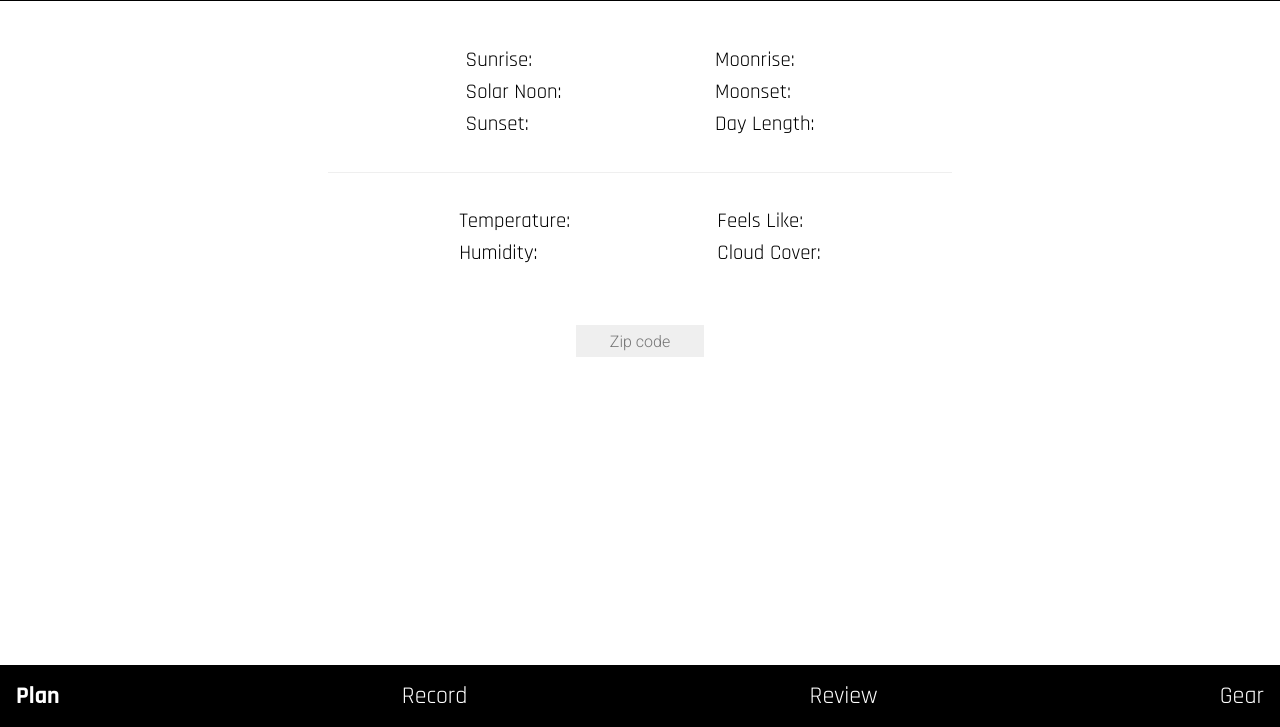
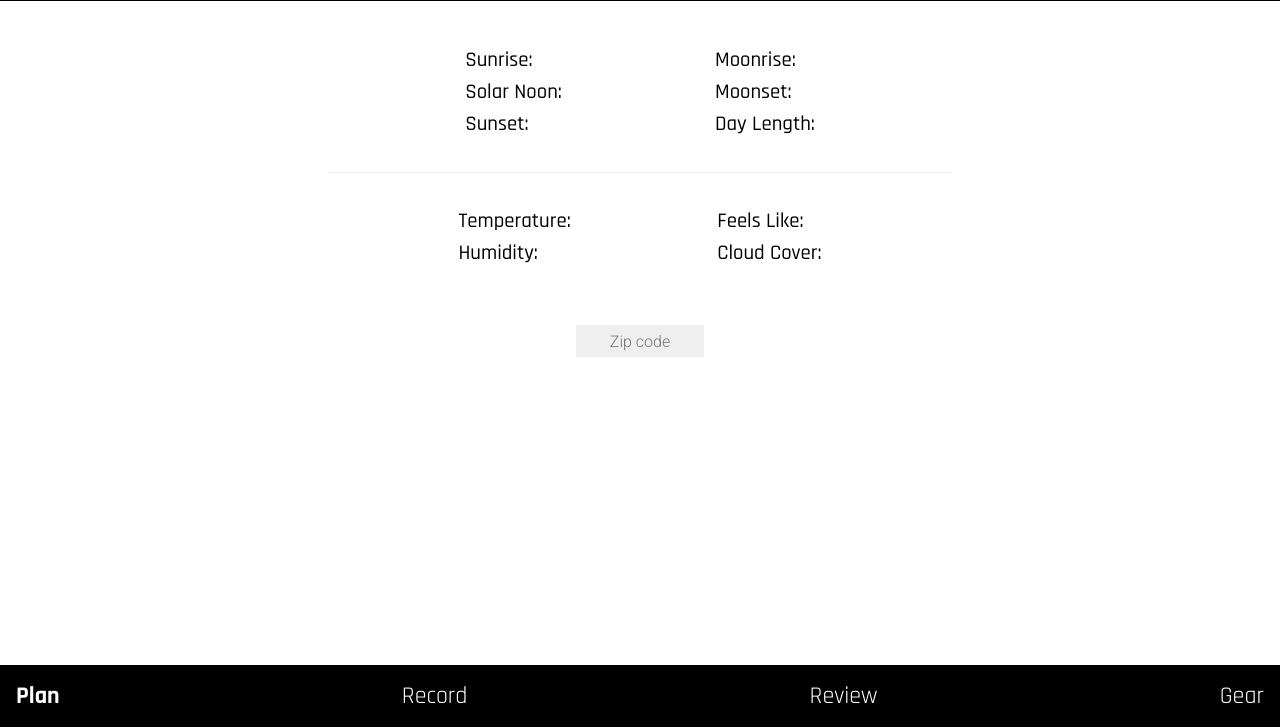
Before and after one commit to KiraHike/ShutterBud, a website: page index.html in a window 1280 px wide. Both pictures are taken after a click on the item "Plan". Shown: the part 73-800 px from the top of the page. Drawn offline with Linux system fonts and the light colour scheme.

Commit message:
made data labels heavier font weight

```diff
--- a/css/styles.css
+++ b/css/styles.css
@@ -75,6 +75,10 @@ li.nav:hover {
   display: flex;
   flex-wrap: wrap;
   justify-content: center;
+}
+
+.data-label {
+  font-weight: 500;
 }
 
 .row.plan {
--- a/index.html
+++ b/index.html
@@ -28,30 +28,30 @@
       <div class="row plan bottom-border">
         <div class="column-half plan">
           <ul class="list astro left">
-            <li>Sunrise: <span class="sunrise"></span></li>
-            <li>Solar Noon: <span class="solar-noon"></span></li>
-            <li>Sunset: <span class="sunset"></span></li>
+            <li><span class="data-label">Sunrise:</span> <span class="sunrise"></span></li>
+            <li><span class="data-label">Solar Noon:</span> <span class="solar-noon"></span></li>
+            <li><span class="data-label">Sunset:</span> <span class="sunset"></span></li>
           </ul>
         </div>
         <div class="column-half plan">
           <ul class="list astro right">
-            <li>Moonrise: <span class="moonrise"></span></li>
-            <li>Moonset: <span class="moonset"></span></li>
-            <li>Day Length: <span class="day-length"></span></li>
+            <li><span class="data-label">Moonrise:</span> <span class="moonrise"></span></li>
+            <li><span class="data-label">Moonset:</span> <span class="moonset"></span></li>
+            <li><span class="data-label">Day Length:</span> <span class="day-length"></span></li>
           </ul>
         </div>
       </div>
       <div class="row plan">
         <div class="column-half plan">
           <ul class="list weather left">
-            <li>Temperature: <span class="temperature"></span></li>
-            <li>Humidity: <span class="humidity"></span></li>
+            <li><span class="data-label">Temperature:</span> <span class="temperature"></span></li>
+            <li><span class="data-label">Humidity:</span> <span class="humidity"></span></li>
           </ul>
         </div>
         <div class="column-half plan">
           <ul class="list weather right">
-            <li>Feels Like: <span class="feels-like"></span></li>
-            <li>Cloud Cover: <span class="cloud-cover"></span></li>
+            <li><span class="data-label">Feels Like:</span> <span class="feels-like"></span></li>
+            <li><span class="data-label">Cloud Cover:</span> <span class="cloud-cover"></span></li>
           </ul>
         </div>
       </div>
```
